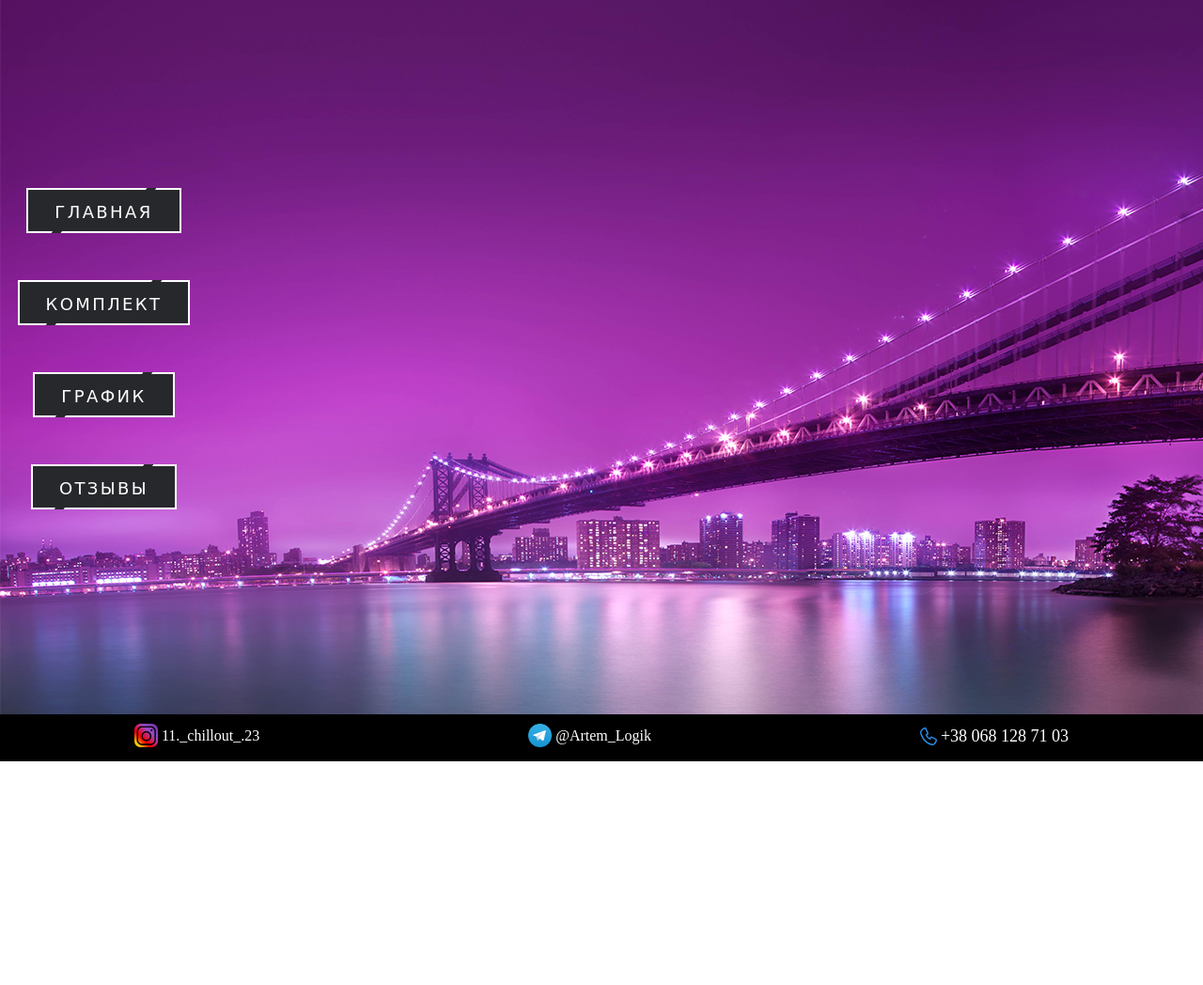
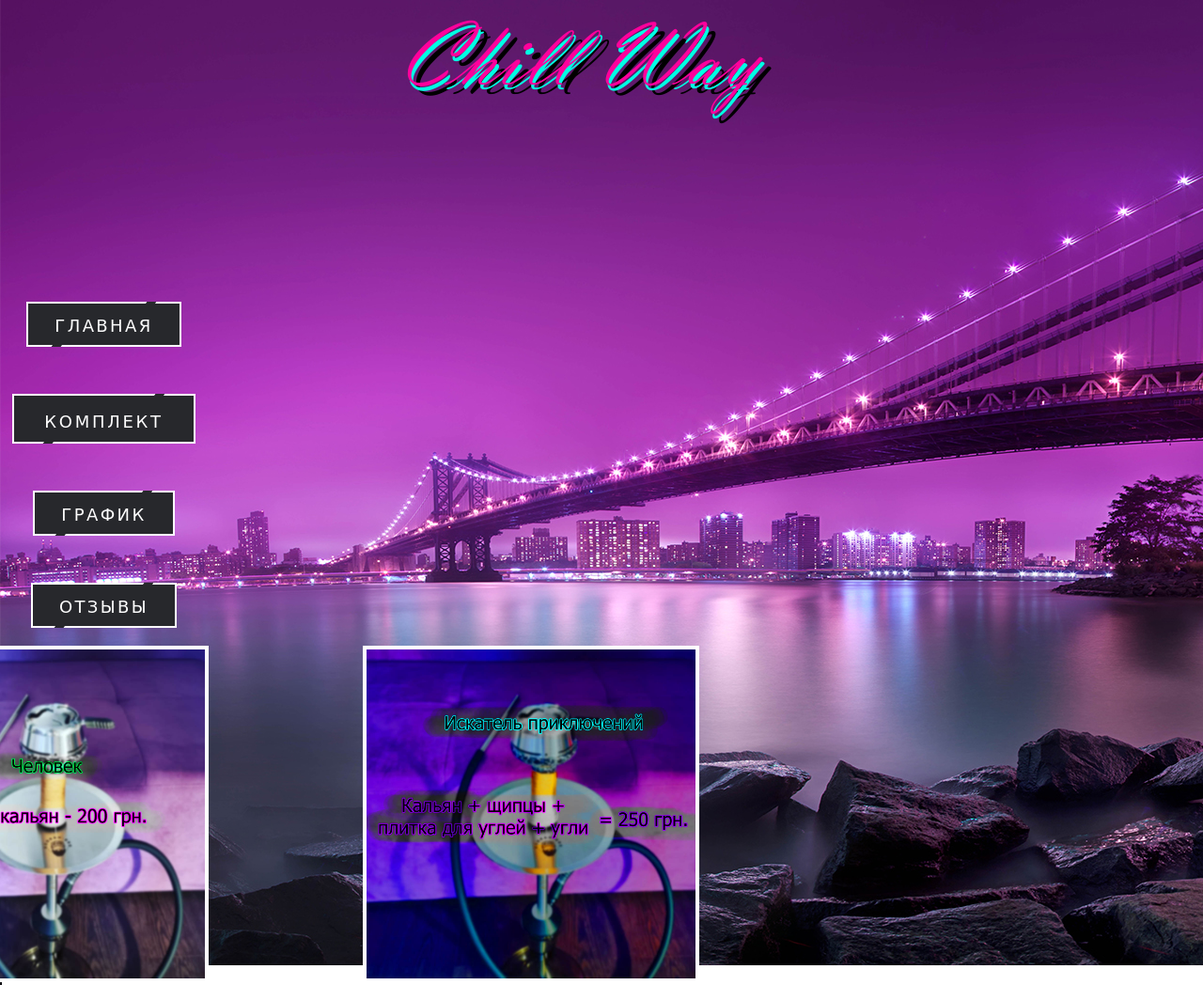
Before and after one commit to sh1suru/Chill_way, a plain HTML site: page index2.html in a window 1280 px wide. Shown: the top 1048 px of the page at 94% size. Before the commit the page ends 810 px from the top, so only its background shows below. Drawn offline with Linux system fonts and the light colour scheme; a web font is replaced by a local one.

Commit message:
repair 08 06 22

```diff
--- a/index2.html
+++ b/index2.html
@@ -4,23 +4,33 @@
 	<meta charset="UTF-8">
 	<title>Chill way</title>
 	<link href="style.css" rel="stylesheet" type="text/css">
+	<link href="images/icon.png" rel="shortcut icon" type="image/x-icon">
+	<link rel="stylesheet" href="fonts.css">
+	<link rel="preconnect" href="https://fonts.googleapis.com">
+	<link rel="preconnect" href="https://fonts.gstatic.com" crossorigin>
+	<link href="https://fonts.googleapis.com/css2?family=Rubik+Wet+Paint&display=swap" rel="stylesheet">
 </head>
 <body>
-	<header></header>
+	<header class="header">Chill Way</header>
 	<aside>
 		<a href="index.html" style="--clr:#1e9bff"><span>Главная</span><i></i></a>
-		<a href="index2.html" style="--clr:#6eff3e"><span>Комплект</span><i></i></a>
+		<a href="index2.html" style="--clr:#6eff3e" class="coll"><span>Комплект</span><i></i></a>
 		<a href="index3.html" style="--clr:#ff1867"><span>График</span><i></i></a>
 		<a href="index4.html" style="--clr:#dc00d4"><span>Отзывы</span><i></i></a>
 	</aside>
-	<main></main>
+	<main>
+		<img src="images/Человек.jpg" alt="">
+		<img src="images/Искатель приключений.jpg" alt="">
+		<img src="images/Бог Драконов.jpg" alt="">
+		<img src="images/Титан.jpg" alt="">
+	</main>
 	<footer>
 		<ul>
 			<li><a href="https://www.instagram.com/11._chillout_.23/" target="_blank"><img src="images/insta.png" alt=""></a>
 				 <a href="https://www.instagram.com/11._chillout_.23/" target="_blank" class="tx">11._chillout_.23</a></li>
 			<li><a href="https://t.me/Artem_Logik" target="_blank"><img src="images/teleg.png" alt=""></a>
 			<a href="https://t.me/Artem_Logik" target="_blank" class="tx">@Artem_Logik</a></li>
-			<li><img src="images/phone.svg" alt="" id="ph"> <span>+38 068 128 71 03</span></li>
+			<li><img src="images/phone.svg" alt="" id="ph"> <span>+380 68 128 71 03</span></li>
 		</ul>
 	</footer>
 </body>
--- a/style.css
+++ b/style.css
@@ -15,7 +15,7 @@ body
 	font-family: "Vladimir", sans-serif;
 	font-size: 100px;
 	text-align: center;
-	padding-right: 100px;
+	padding-right: 50px;
 	color: #ff009c;
 	text-shadow: 2px 4.5px 0 #00ffe4, 9px 10px 0 #000;
 }
@@ -162,17 +162,28 @@ aside a:hover i::after
 
 main
 {
-	width: 1000px;
-	height: 500px;
+	width: 1380px;
+	height: 750px;
 	/* background: gray; */
-	opacity: 0.6;
 	float: right;
-	margin: 0 70px 0px 0;
+	margin: 9px 46px 0px 0;
+	flex-wrap: wrap;
+
+}
+
+main img
+{
+	width: 350px;
+	height: 350px;
+	margin: 10px 150px 10px 10px;
+	border: 4px solid white;
+
+
 }
 
 footer
 {
-	margin-top: 218px;
+	margin-top: 16px;
 	background: black;
 	width: 100%;
 	height: 50px;
```
Also changed, not shown: index3.html (+8 -3 lines), index4.html (+8 -3 lines), images/Бог Драконов.jpg (added), images/Искатель приключений.jpg (added), images/Титан.jpg (added), images/Человек.jpg (added).
